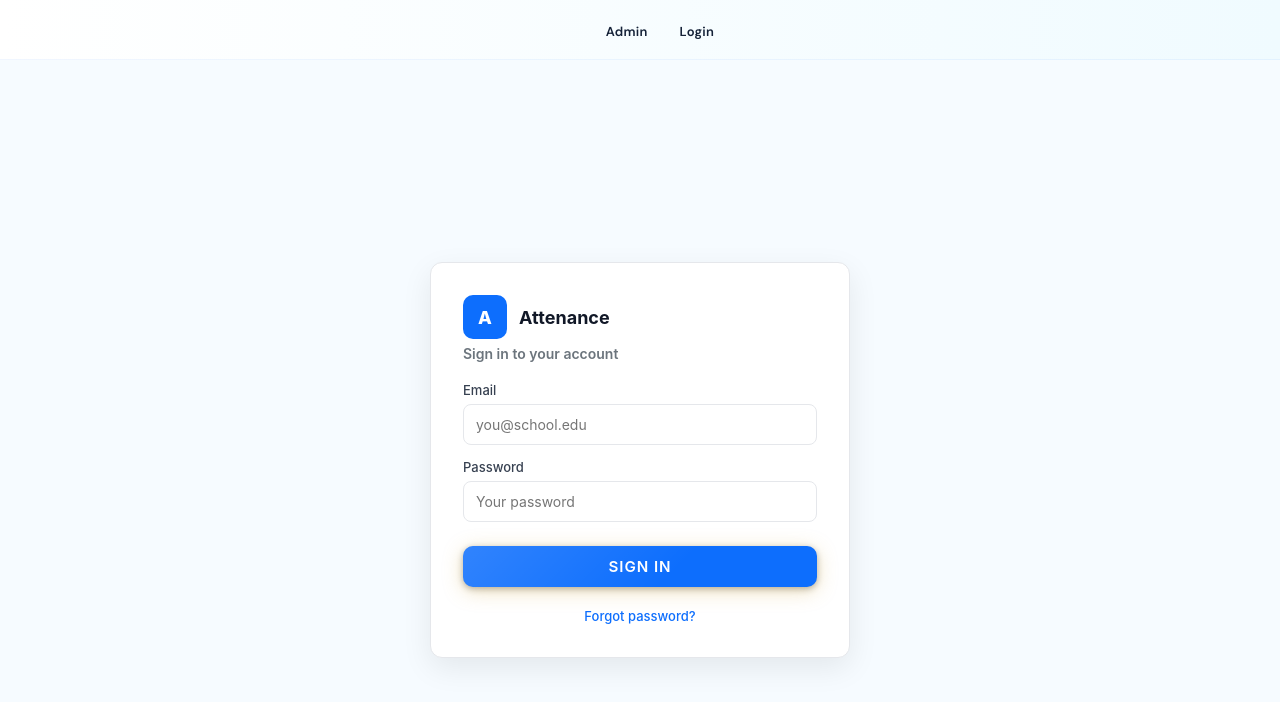
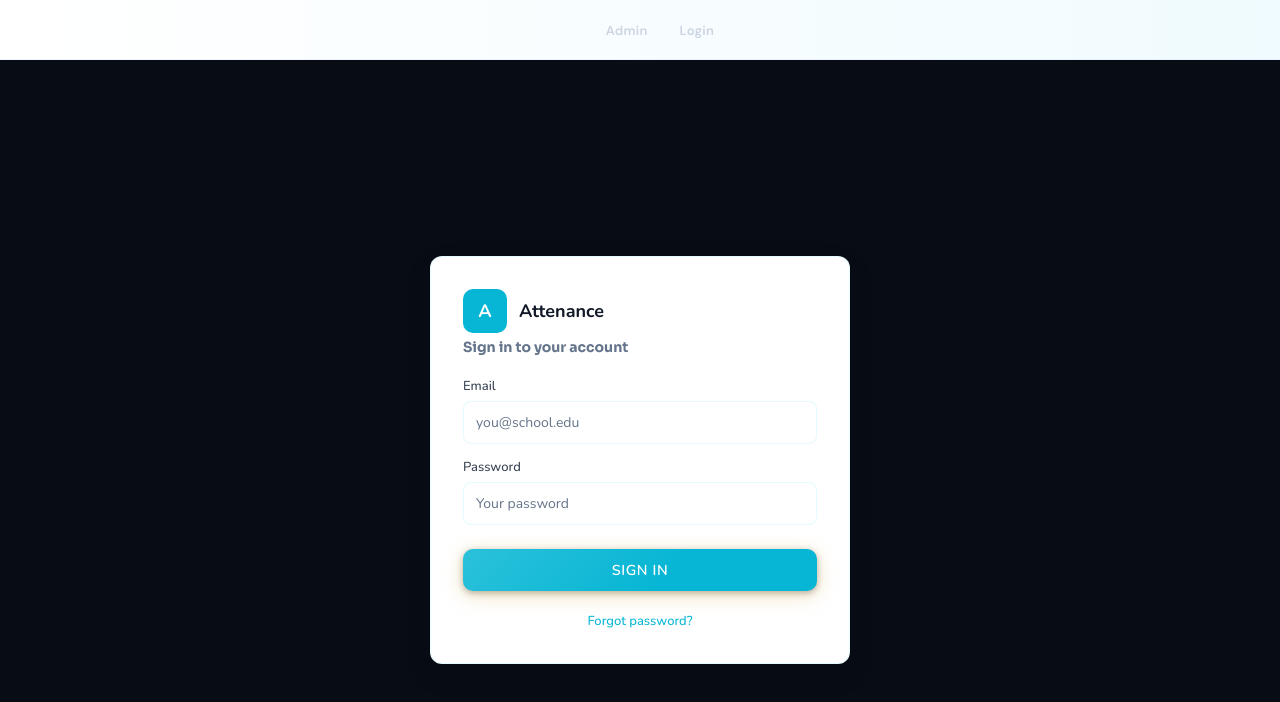
Before and after one commit to joel1-coder/COLLEGE-ATTENDENCE-, a React (Create React App) app in the folder frontend/attenance-frontend/: page /login in a window 1280 px wide. Shown: the top 702 px of the page. Built offline with nearby package versions, Linux system fonts and the light colour scheme; no server answers.

Commit message:
Revamp theme.css for premium dark theme
Updated theme.css to implement a premium dark theme with new design tokens and styles.

```diff
--- a/frontend/attenance-frontend/src/theme.css
+++ b/frontend/attenance-frontend/src/theme.css
@@ -1,158 +1,290 @@
-:root{
-  --bg:#f6fbff;
-  --surface:#ffffff;
-  --primary:#0d6efd;
-  --primary-700:#0b5ed7;
-  --accent:#6f42c1;
-  --muted:#6c757d;
-  --success:#198754;
-  --danger:#dc3545;
-  --card-shadow: 0 6px 18px rgba(13,110,253,0.08);
-}
+/* ============================================================
+   ATTENANCE — PREMIUM DARK THEME
+   Palette: Deep Space Navy · Electric Cyan · Warm Amber
+   Font: Sora (headings) + Nunito (body)
+   ============================================================ */
 
-body{ background: var(--bg); color: #222; }
+@import url('https://fonts.googleapis.com/css2?family=Sora:wght@400;600;700;800&family=Nunito:wght@400;500;600;700&display=swap');
 
-.btn { background: var(--primary); color: #fff; border: none; padding: 8px 12px; border-radius: 6px; cursor: pointer; }
-.btn.secondary { background: var(--accent); }
-.btn.ghost { background: transparent; border: 1px solid rgba(0,0,0,0.06); color: var(--muted); }
+/* ── DESIGN TOKENS ───────────────────────────────────────── */
+:root {
+  /* Backgrounds */
+  --bg:          #080c14;
+  --bg-2:        #0d1220;
+  --surface:     #111827;
+  --surface-2:   #1a2236;
+  --surface-3:   #222d44;
 
-.card { background: var(--surface); border-radius: 8px; padding: 12px; box-shadow: var(--card-shadow); }
+  /* Brand — Cyan */
+  --cyan-50:     #ecfeff;
+  --cyan-200:    #a5f3fc;
+  --cyan-400:    #22d3ee;
+  --cyan-500:    #06b6d4;
+  --cyan-600:    #0891b2;
 
-.header h2{ color: var(--primary-700); }
+  /* Accent — Amber */
+  --amber-300:   #fcd34d;
+  --amber-400:   #fbbf24;
+  --amber-500:   #f59e0b;
 
-/* Table */
-table { width: 100%; border-collapse: collapse; background: transparent; }
-table th { text-align: left; padding: 8px; background: rgba(11,94,215,0.06); }
-table td { padding: 8px; border-bottom: 1px solid rgba(0,0,0,0.04); }
+  /* Semantic aliases (legacy compat) */
+  --primary:       var(--cyan-500);
+  --primary-700:   var(--cyan-600);
+  --accent:        var(--amber-400);
+  --success:       #10b981;
+  --danger:        #f43f5e;
+  --muted:         #64748b;
 
-/* Font color variables and global text styles */
-:root{
-  --text:#152238; /* primary body text */
-  --heading:#0b2447; /* headings */
-  --link:#0d6efd; /* links */
-  --table-heading-text:#ffffff;
-  --muted-text:#6c757d;
-  --button-text:#ffffff;
-}
+  /* Text */
+  --text:          #cbd5e1;
+  --heading:       #f1f5f9;
+  --link:          var(--cyan-400);
+  --text-muted:    #94a3b8;
+  --muted-text:    #64748b;
+  --table-heading-text: #f1f5f9;
+  --button-text:   #080c14;
 
-/* Font family and sizing */
-:root{
-  --font-sans: Inter, system-ui, -apple-system, "Segoe UI", Roboto, "Helvetica Neue", Arial;
-  --font-heading: 'Poppins', var(--font-sans);
+  /* Borders & Glows */
+  --border:        rgba(34, 211, 238, 0.12);
+  --border-strong: rgba(34, 211, 238, 0.28);
+  --glow-cyan:     0 0 24px rgba(6, 182, 212, 0.25);
+  --glow-amber:    0 0 24px rgba(251, 191, 36, 0.2);
+  --card-shadow:   0 8px 32px rgba(0, 0, 0, 0.45);
+
+  /* Radii */
+  --radius-sm: 6px;
+  --radius:    12px;
+  --radius-lg: 18px;
+  --radius-xl: 24px;
+
+  /* Typography */
+  --font-sans:    'Nunito', system-ui, sans-serif;
+  --font-heading: 'Sora', system-ui, sans-serif;
   --base-font-size: 16px;
   --h1-size: 2rem;
   --h2-size: 1.5rem;
-  --h3-size: 1.25rem;
+  --h3-size: 1.2rem;
   --font-weight-regular: 400;
   --font-weight-medium: 600;
   --font-weight-bold: 700;
 }
 
-body { font-family: var(--font-sans); font-size: var(--base-font-size); -webkit-font-smoothing: antialiased; -moz-osx-font-smoothing: grayscale; }
-h1{ font-family: var(--font-heading); font-size: var(--h1-size); font-weight: var(--font-weight-bold); margin: 0 0 12px 0; }
-h2{ font-family: var(--font-heading); font-size: var(--h2-size); font-weight: var(--font-weight-medium); margin: 0 0 10px 0; }
-h3{ font-family: var(--font-heading); font-size: var(--h3-size); font-weight: var(--font-weight-medium); margin: 0 0 8px 0; }
+/* ── RESET & BASE ────────────────────────────────────────── */
+*, *::before, *::after { box-sizing: border-box; margin: 0; padding: 0; }
 
-/* Buttons and form controls */
-button, .btn, input, select, textarea { font-family: var(--font-sans); font-size: 0.95rem; }
+html { scroll-behavior: smooth; }
 
-/* Subtle letter spacing for readability */
-p, li, td, th { letter-spacing: 0.2px; }
+body {
+  font-family: var(--font-sans);
+  font-size: var(--base-font-size);
+  background: var(--bg);
+  color: var(--text);
+  -webkit-font-smoothing: antialiased;
+  -moz-osx-font-smoothing: grayscale;
+  min-height: 100vh;
+  background-image:
+    radial-gradient(ellipse 70% 50% at 10% -5%,  rgba(6,182,212,0.07)  0%, transparent 55%),
+    radial-gradient(ellipse 55% 40% at 90% 100%, rgba(251,191,36,0.05)  0%, transparent 50%),
+    radial-gradient(ellipse 80% 60% at 50%  50%, rgba(8,12,20,0.0)      0%, transparent 100%);
+}
 
-body { color: var(--text); }
-h1,h2,h3,h4,h5,h6 { color: var(--heading); }
-a { color: var(--link); }
-a:hover { opacity: 0.9; }
+/* ── TYPOGRAPHY ──────────────────────────────────────────── */
+h1,h2,h3,h4,h5,h6 {
+  font-family: var(--font-heading);
+  color: var(--heading);
+  line-height: 1.25;
+}
+h1 { font-size: var(--h1-size); font-weight: 800; margin-bottom: 14px; }
+h2 { font-size: var(--h2-size); font-weight: 700; margin-bottom: 10px; }
+h3 { font-size: var(--h3-size); font-weight: 600; margin-bottom: 8px; }
 
-/* Nav links and logo */
-.nav-logo { color: var(--heading); }
-.nav-links a { color: var(--text); }
+p, li, td, th { letter-spacing: 0.15px; line-height: 1.6; }
 
-/* Tables */
-/* Global table header appearance */
-table th, .card table th {
-  background: linear-gradient(90deg, var(--primary), var(--accent));
-  color: var(--table-heading-text);
+a { color: var(--link); text-decoration: none; transition: color 0.2s; }
+a:hover { color: var(--cyan-200); }
+
+/* ── SCROLLBAR ───────────────────────────────────────────── */
+::-webkit-scrollbar { width: 5px; height: 5px; }
+::-webkit-scrollbar-track { background: var(--bg-2); }
+::-webkit-scrollbar-thumb { background: var(--cyan-600); border-radius: 99px; }
+::-webkit-scrollbar-thumb:hover { background: var(--cyan-400); }
+
+/* ── BUTTONS ─────────────────────────────────────────────── */
+.btn, button {
+  font-family: var(--font-sans);
+  font-size: 0.9rem;
+  font-weight: 700;
+  letter-spacing: 0.04em;
+  cursor: pointer;
+  border: none;
+  border-radius: var(--radius-sm);
+  padding: 9px 18px;
+  transition: all 0.18s ease;
+  position: relative;
+  overflow: hidden;
 }
-table td { color: var(--text); }
 
-/* Buttons */
-.btn, button { color: var(--button-text); }
+.btn, button:not(.hamburger):not(.mobile-logout):not(.btn-logout):not(.btn-primary) {
+  background: linear-gradient(135deg, var(--cyan-500), var(--cyan-600));
+  color: #fff;
+  box-shadow: 0 4px 14px rgba(6, 182, 212, 0.3);
+}
 
-/* Muted text */
-.muted { color: var(--muted-text); }
+.btn:hover, button:not(.hamburger):not(.mobile-logout):not(.btn-logout):not(.btn-primary):hover {
+  filter: brightness(1.12);
+  box-shadow: 0 6px 20px rgba(6, 182, 212, 0.45);
+  transform: translateY(-1px);
+}
 
-/* Page-specific colorful backgrounds */
-body.page-default { background: linear-gradient(120deg, #f6fbff 0%, #fff 100%); }
-body.page-attendance { background: linear-gradient(120deg, #ffecd2 0%, #fcb69f 100%); }
-body.page-marks { background: linear-gradient(120deg, #e0f7fa 0%, #80deea 100%); }
-body.page-creation { background: linear-gradient(120deg, #f3e8ff 0%, #c8a2ff 100%); }
-body.page-admin { background: linear-gradient(120deg, #e8f5e9 0%, #a5d6a7 100%); }
-body.page-login { background: linear-gradient(120deg, #fff3e0 0%, #ffcc80 100%); }
+.btn:active { transform: translateY(1px); filter: brightness(0.95); }
+.btn:disabled, button:disabled { opacity: 0.45; cursor: not-allowed; transform: none; box-shadow: none; }
 
-/* Ensure content area is readable */
-.previous-attendance, .card, .attendance-card { background: rgba(255,255,255,0.9); }
+.btn.secondary { background: linear-gradient(135deg, var(--amber-400), var(--amber-500)); color: var(--bg); box-shadow: 0 4px 14px rgba(251,191,36,0.3); }
+.btn.ghost { background: transparent; border: 1px solid var(--border-strong); color: var(--text-muted); box-shadow: none; }
+.btn.ghost:hover { border-color: var(--cyan-400); color: var(--cyan-400); background: rgba(34,211,238,0.06); }
 
-/* Responsive improvements */
-.container { max-width: 1200px; margin: 0 auto; padding: 16px; }
+/* ── CARDS ───────────────────────────────────────────────── */
+.card {
+  background: var(--surface);
+  border-radius: var(--radius);
+  padding: 20px;
+  border: 1px solid var(--border);
+  box-shadow: var(--card-shadow);
+  transition: transform 0.2s ease, box-shadow 0.2s ease;
+}
+.card:hover { transform: translateY(-3px); box-shadow: 0 16px 40px rgba(0,0,0,0.5), var(--glow-cyan); }
+
+/* ── TABLES ──────────────────────────────────────────────── */
+table { width: 100%; border-collapse: collapse; background: transparent; }
+
+table th {
+  padding: 12px 16px;
+  text-align: left;
+  font-family: var(--font-heading);
+  font-size: 0.75rem;
+  font-weight: 700;
+  letter-spacing: 0.08em;
+  text-transform: uppercase;
+  background: linear-gradient(90deg, rgba(6,182,212,0.18), rgba(34,211,238,0.08));
+  color: var(--cyan-200);
+  border-bottom: 1px solid var(--border-strong);
+}
+
+table th:first-child { border-radius: var(--radius-sm) 0 0 0; }
+table th:last-child  { border-radius: 0 var(--radius-sm) 0 0; }
+
+table td {
+  padding: 11px 16px;
+  color: var(--text);
+  border-bottom: 1px solid rgba(255,255,255,0.04);
+  font-size: 0.9rem;
+  transition: background 0.15s;
+}
+
+table tbody tr:hover td { background: rgba(34,211,238,0.04); }
+
+/* ── FORM CONTROLS ───────────────────────────────────────── */
+input, select, textarea {
+  font-family: var(--font-sans);
+  font-size: 0.9rem;
+  background: var(--surface-2);
+  color: var(--text);
+  border: 1px solid var(--border);
+  border-radius: var(--radius-sm);
+  padding: 9px 12px;
+  outline: none;
+  transition: border-color 0.2s, box-shadow 0.2s;
+  appearance: none;
+  -webkit-appearance: none;
+  width: 100%;
+}
+input::placeholder, textarea::placeholder { color: var(--muted); }
+input:focus, select:focus, textarea:focus {
+  border-color: var(--cyan-400);
+  box-shadow: 0 0 0 3px rgba(34, 211, 238, 0.15);
+}
+select option { background: var(--surface-2); color: var(--text); }
+
+/* ── CONTAINER ───────────────────────────────────────────── */
+.container { max-width: 1200px; margin: 0 auto; padding: 24px; }
 .table-responsive { width: 100%; overflow-x: auto; -webkit-overflow-scrolling: touch; }
 .table-responsive table { min-width: 700px; }
 
-/* Forms: make controls stack and expand on small screens */
-.form-row { display: flex; gap: 12px; align-items: center; }
-.form-row label { display: flex; flex-direction: column; margin: 0; }
-input[type="text"], input[type="date"], input[type="number"], select, textarea { padding: 8px; border-radius: 6px; border: 1px solid rgba(0,0,0,0.08); width: auto; }
+/* ── FORM ROWS ───────────────────────────────────────────── */
+.form-row { display: flex; gap: 12px; align-items: center; flex-wrap: wrap; }
+.form-row label { display: flex; flex-direction: column; gap: 4px; font-weight: 600; font-size: 0.8rem; text-transform: uppercase; letter-spacing: 0.07em; color: var(--text-muted); }
 
-/* Mobile adjustments */
-@media (max-width: 768px) {
-  :root { --base-font-size: 15px; }
-  .container { padding: 12px; }
-  h1 { font-size: 1.6rem; }
-  h2 { font-size: 1.2rem; }
-  .form-row { flex-direction: column; align-items: stretch; }
-  input[type="text"], input[type="date"], input[type="number"], select, textarea { width: 100%; }
-  .nav-links { display: none; }
-  .mobile-menu.open { display: flex; flex-direction: column; gap: 8px; }
-  .mobile-menu a, .mobile-menu button { padding: 8px 12px; }
-  /* reduce table min width on small devices */
-  .table-responsive table { min-width: 100%; }
-  table th, table td { padding: 10px 6px; font-size: 0.95rem; }
-  .card { padding: 10px; }
-}
+/* ── PAGE-SPECIFIC BACKGROUNDS ───────────────────────────── */
+/* All pages now share the premium dark base from body above.
+   The radial accents shift color subtly per page type. */
+body.page-default    { --bg-accent: rgba(6,182,212,0.07); }
+body.page-attendance { --bg-accent: rgba(16,185,129,0.07); }
+body.page-marks      { --bg-accent: rgba(139,92,246,0.07); }
+body.page-creation   { --bg-accent: rgba(251,191,36,0.06); }
+body.page-admin      { --bg-accent: rgba(34,211,238,0.08); }
+body.page-login      { --bg-accent: rgba(251,191,36,0.07); }
 
-/* Flashcard layout for admin report */
+/* ── FLASHCARDS (Admin) ──────────────────────────────────── */
 .flashcards {
   display: grid;
   grid-template-columns: repeat(auto-fit, minmax(220px, 1fr));
   gap: 16px;
-  max-width: 960px;
   margin-top: 12px;
 }
+
 .flashcard {
-  background: var(--surface);
-  border-radius: 12px;
-  padding: 16px;
-  box-shadow: var(--card-shadow);
-  border: 1px solid rgba(13,110,253,0.06);
+  border-radius: var(--radius-lg);
+  padding: 22px 20px;
+  color: #fff;
   display: flex;
   flex-direction: column;
   justify-content: space-between;
-  transition: transform 180ms ease, box-shadow 180ms ease;
+  min-height: 150px;
+  box-shadow: 0 10px 32px rgba(0,0,0,0.4);
+  transition: transform 0.22s ease, box-shadow 0.22s ease;
+  position: relative;
+  overflow: hidden;
+  border: 1px solid rgba(255,255,255,0.07);
 }
-.flashcard:hover { transform: translateY(-6px); box-shadow: 0 12px 30px rgba(11,94,215,0.08); }
-.flashcard.danger { border-color: rgba(220,53,69,0.12); background: #fff7f7; }
-.flashcard .muted { color: var(--muted-text); margin: 8px 0 12px; }
-.card-actions { margin-top: auto; }
-.card-actions .btn { width: 100%; }
+
+.flashcard::before {
+  content: '';
+  position: absolute;
+  inset: 0;
+  background: linear-gradient(135deg, rgba(255,255,255,0.1) 0%, transparent 60%);
+  pointer-events: none;
+}
+
+.flashcard:hover { transform: translateY(-6px); box-shadow: 0 20px 50px rgba(0,0,0,0.5); }
+
+.flashcard .flashcard-title { font-size: 0.85rem; font-weight: 600; opacity: 0.85; text-transform: uppercase; letter-spacing: 0.06em; }
+.flashcard .flashcard-stat  { font-family: var(--font-heading); font-size: 2.5rem; font-weight: 800; margin-top: 8px; line-height: 1; }
+.flashcard .flashcard-sub   { font-size: 0.85rem; opacity: 0.75; margin-top: 6px; }
+.flashcard .muted           { font-size: 0.8rem; opacity: 0.7; margin-top: 4px; }
+
+.attendance-card { background: linear-gradient(135deg, #0ea5e9 0%, #6366f1 100%); }
+.staff-card      { background: linear-gradient(135deg, #10b981 0%, #059669 100%); }
+.students-card   { background: linear-gradient(135deg, #f59e0b 0%, #ef4444 100%); }
+
+/* ── MISC ────────────────────────────────────────────────── */
+.muted { color: var(--muted-text); }
+.previous-attendance, .card, .attendance-card { background: var(--surface); }
+
+/* ── RESPONSIVE ──────────────────────────────────────────── */
+@media (max-width: 768px) {
+  :root { --base-font-size: 15px; }
+  .container { padding: 14px; }
+  h1 { font-size: 1.6rem; }
+  h2 { font-size: 1.2rem; }
+  .form-row { flex-direction: column; align-items: stretch; }
+  input, select, textarea { width: 100%; }
+  .nav-links { display: none; }
+  .table-responsive table { min-width: 100%; }
+  table th, table td { padding: 10px 8px; font-size: 0.85rem; }
+  .card { padding: 14px; }
+}
 
 @media (max-width: 480px) {
   .flashcards { gap: 12px; }
-  .flashcard { padding: 12px; }
+  .flashcard { padding: 16px; min-height: 130px; }
 }
-
-/* Ensure admin pages also use responsive container */
-body.page-admin .container { padding-bottom: 24px; }
-
-.mark-fetch .btn{
-  margin-top: 18px;
-}
```
